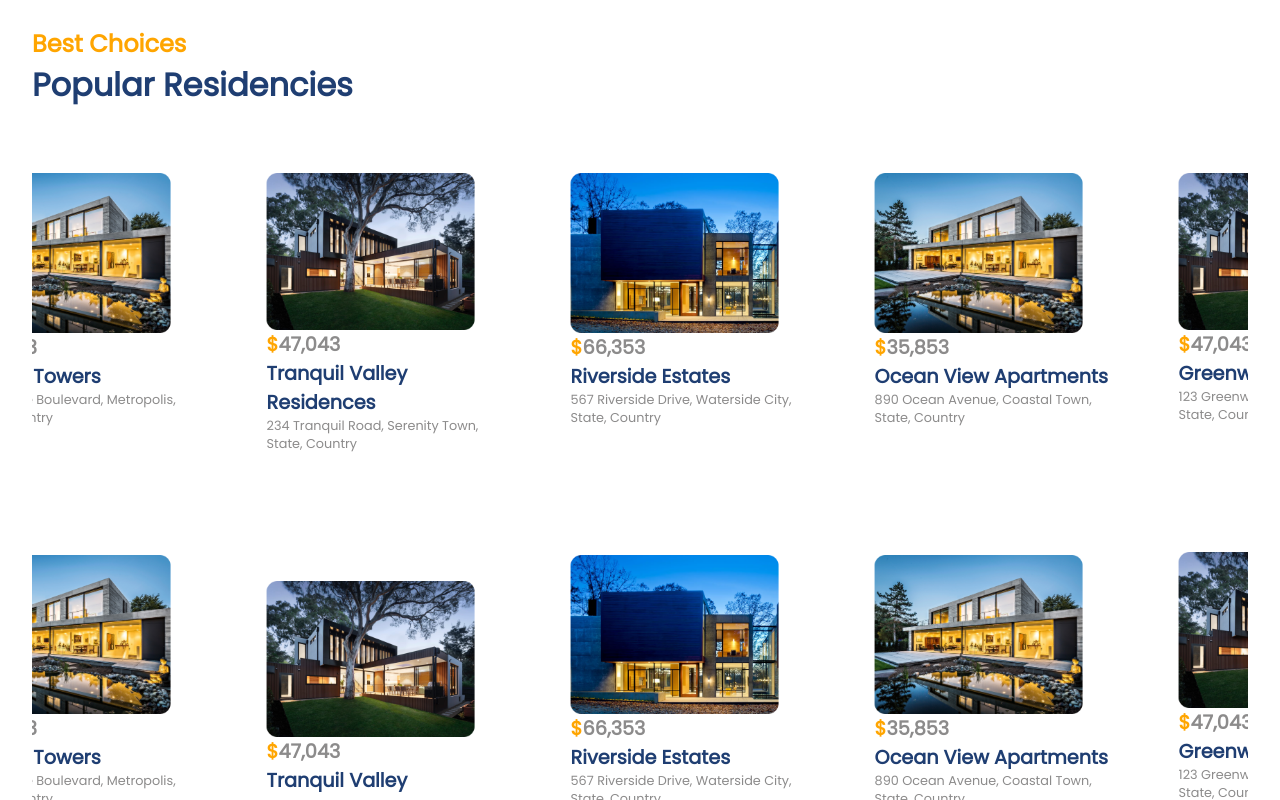
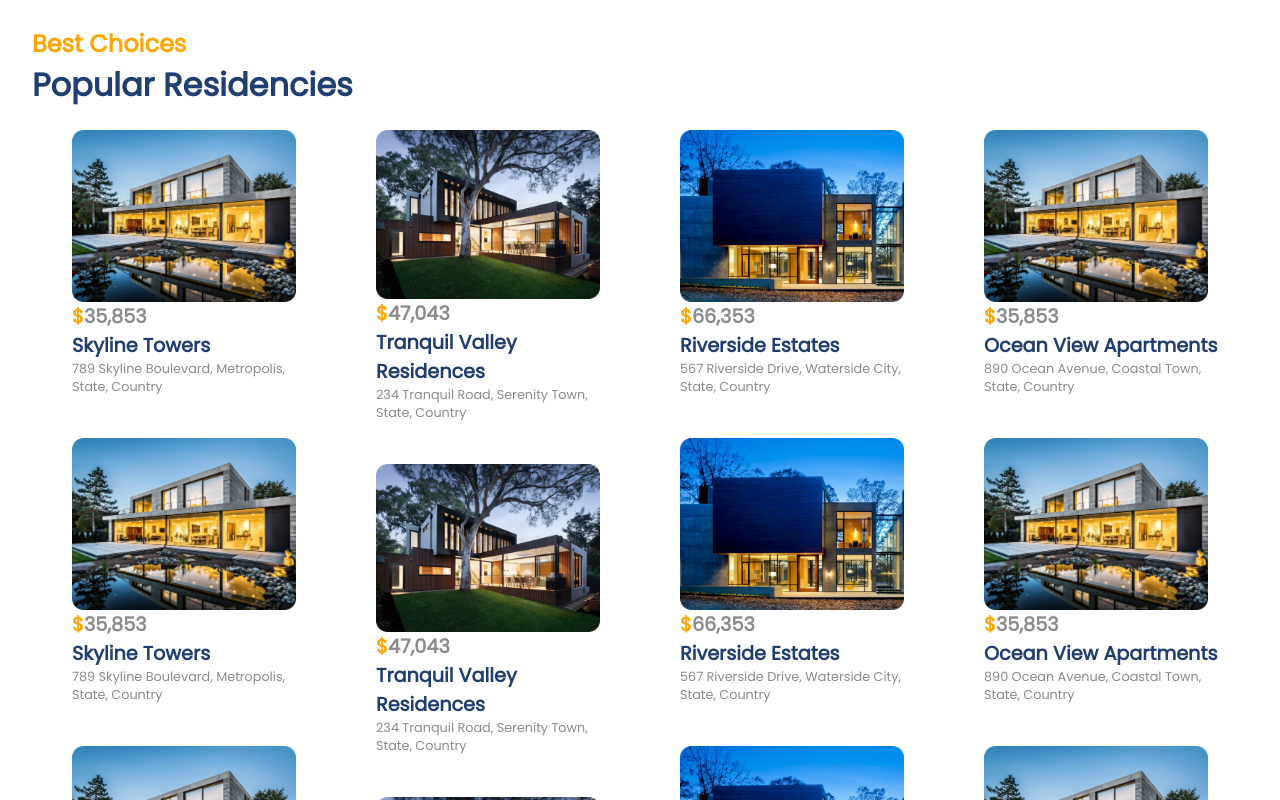
Before and after one commit to UMAR-78/Real-State-Website, a React (Create React App) app: page / in a window 1280 px wide. Shown: the part 900-1700 px from the top of the page. Built offline with nearby package versions, Linux system fonts and the light colour scheme.

Commit message:
Some FInal changes

```diff
--- a/src/components/Residencies/Residencies.css
+++ b/src/components/Residencies/Residencies.css
@@ -7,7 +7,7 @@
 }
 .r-card {
   gap: 0.6rem;
-  padding: 3rem;
+  padding: 5px 40px;
   border-radius: 10px;
   max-width: max-content;
   margin: auto;
```
